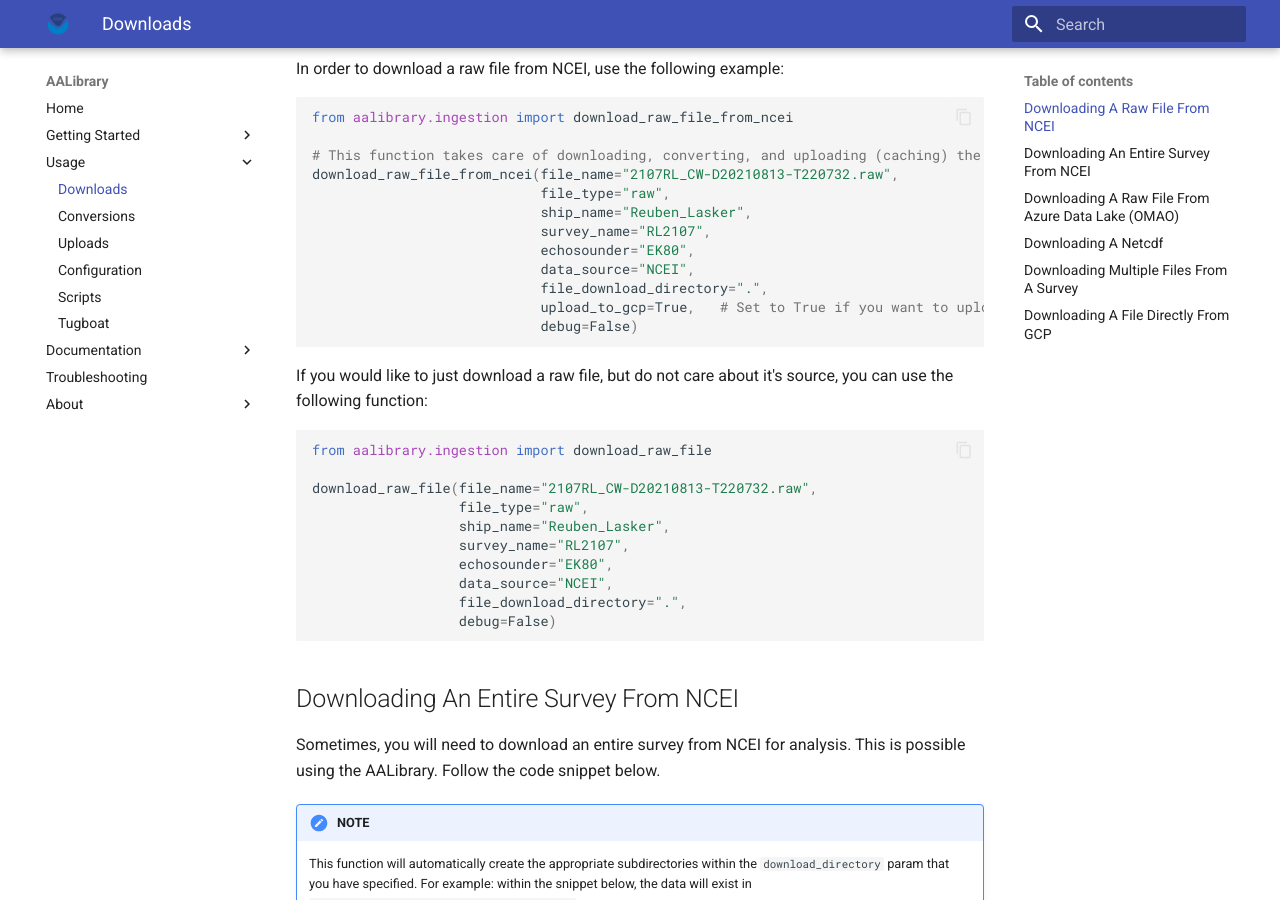
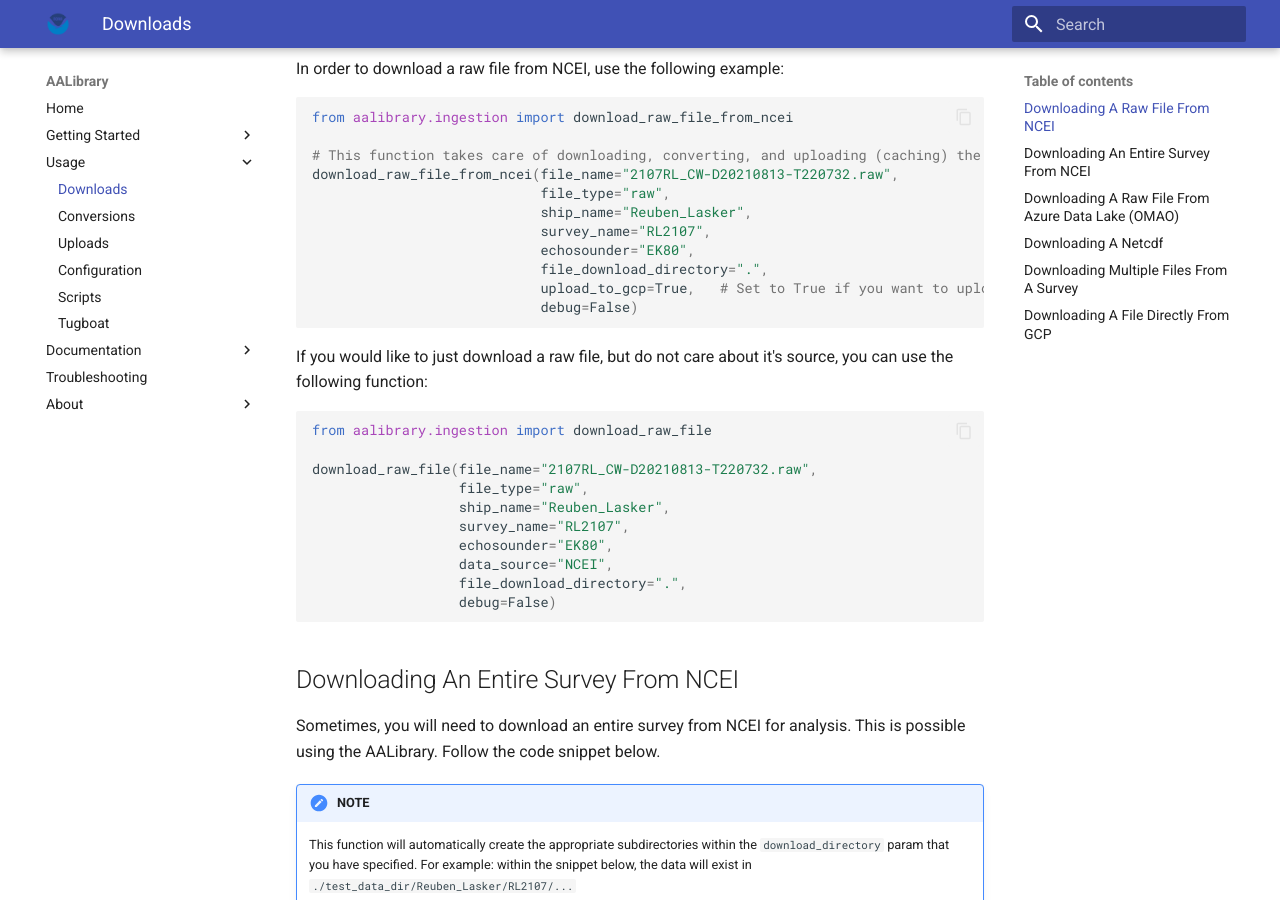
Before and after one commit to nmfs-ost/AA-SI_aalibrary, an MkDocs documentation site: the page built from docs/usage/downloads.md, in a window 1280 px wide and 900 px high, scrolled down 385 px. Built offline with MkDocs 1.6.1 and Material for MkDocs 9.7.7, drawn with Linux system fonts in a browser that asks for light colours.

Commit message:
fix: minor updates to function calls examples

```diff
--- a/docs/usage/downloads.md
+++ b/docs/usage/downloads.md
@@ -18,7 +18,6 @@
                             ship_name="Reuben_Lasker",
                             survey_name="RL2107",
                             echosounder="EK80",
-                            data_source="NCEI",
                             file_download_directory=".",
                             upload_to_gcp=True,   # Set to True if you want to upload the raw file to gcp
                             debug=False)
```
